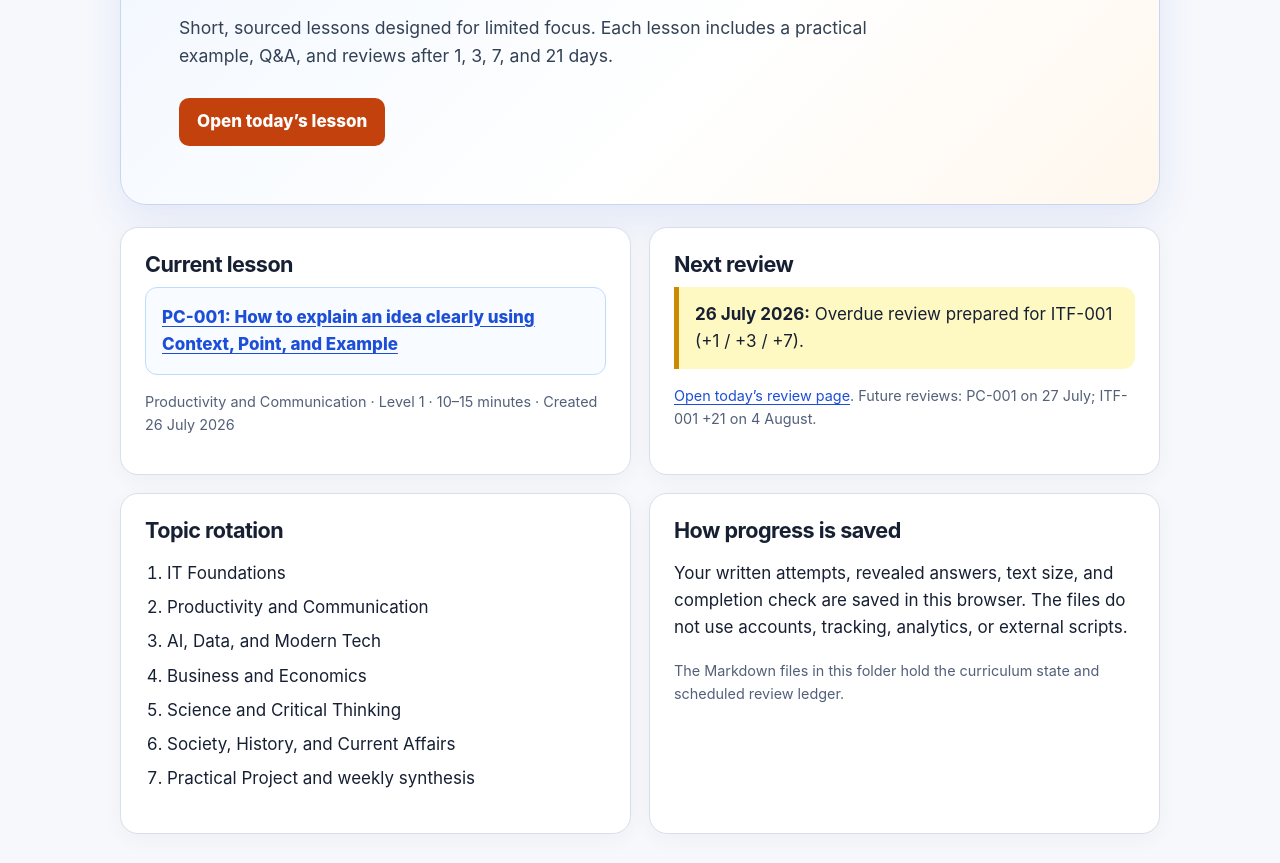
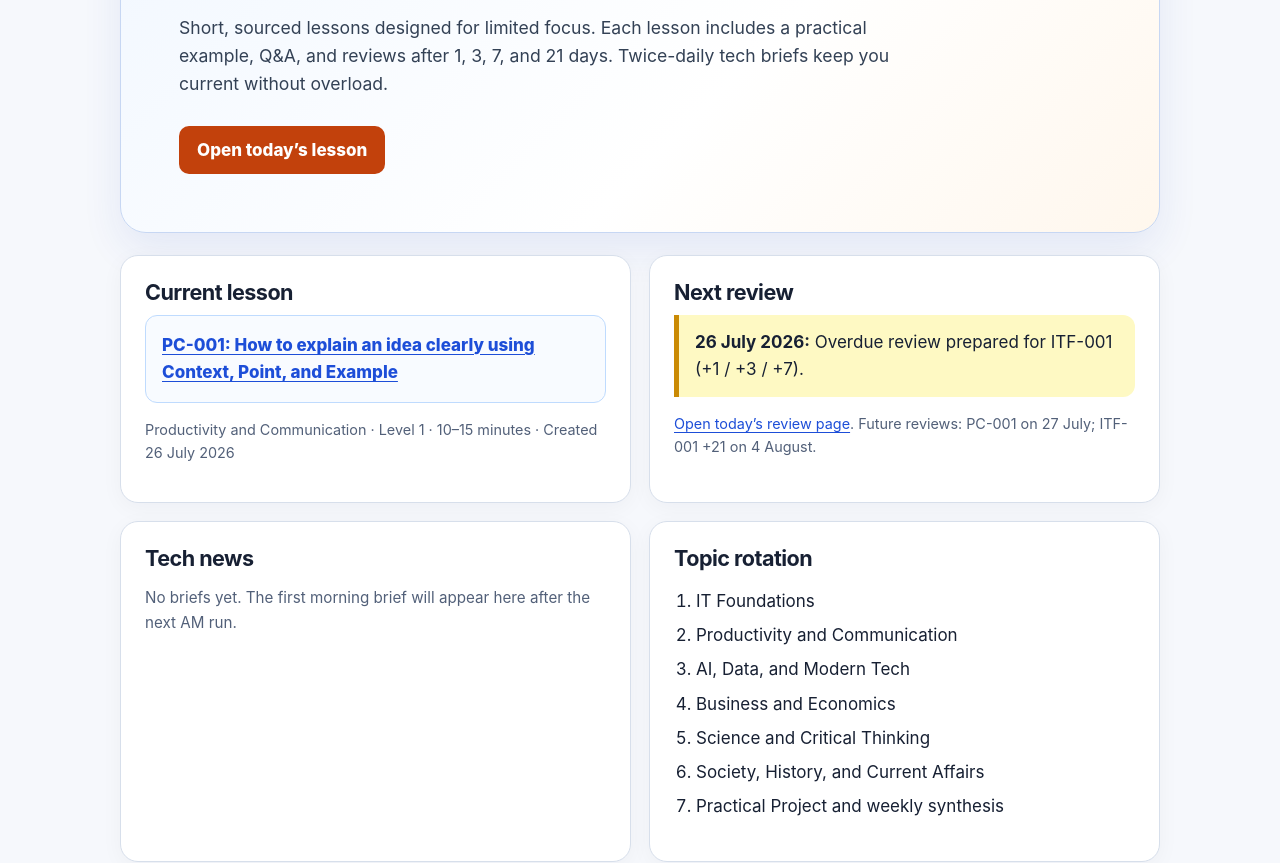
Before and after one commit to Arunstha21/daily-learning, a plain HTML site: page index.html in a window 1280 px wide. Shown: the part 291-1154 px from the top of the page. Drawn offline with Linux system fonts and the light colour scheme.

Commit message:
Make tech-news HTML-only and surface it on index.html
- Change tech-news files from .md to .html (YYYY-MM-DD-AM.html / -PM.html)
- Update AGENTS.md + GUIDE.md accordingly
- Add Tech News card/section to index.html (ready for AM/PM links)
- Refresh CONTEXT.md tracking note

```diff
--- a/index.html
+++ b/index.html
@@ -3,7 +3,7 @@
 <head>
   <meta charset="utf-8">
   <meta name="viewport" content="width=device-width, initial-scale=1">
-  <meta name="description" content="A personal daily learning program with short lessons and spaced reviews.">
+  <meta name="description" content="A personal daily learning program with short lessons, spaced reviews, and twice-daily tech briefs.">
   <title>Daily Learning</title>
   <style>
     :root { color-scheme: light; --blue:#1d4ed8; --ink:#172033; --muted:#526079; --line:#d7dfeb; --orange:#c2410c; font-family:Inter,ui-sans-serif,-apple-system,BlinkMacSystemFont,"Segoe UI",sans-serif; }
@@ -27,6 +27,11 @@
     .rotation { padding-left:22px; }
     .rotation li + li { margin-top:7px; }
     .review { padding:14px 16px; border-left:5px solid #ca8a04; background:#fef9c3; border-radius:0 12px 12px 0; }
+    .news-list { list-style:none; padding:0; margin:0; }
+    .news-list li { margin:0 0 10px; }
+    .news-list a { display:block; padding:12px 14px; border:1px solid #bfdbfe; border-radius:10px; background:#f8fbff; font-weight:700; text-decoration:none; }
+    .news-list a:hover { background:#eff6ff; }
+    .news-empty { color:var(--muted); font-size:.95rem; }
     @media (max-width:720px) { .grid { grid-template-columns:1fr; } main { width:min(100% - 20px,1040px); } .hero { border-radius:16px; } }
     @media (prefers-reduced-motion:reduce) { *,*::before,*::after { scroll-behavior:auto!important; transition:none!important; } }
   </style>
@@ -36,7 +41,7 @@
     <header class="hero">
       <p class="eyebrow">Personal learning workspace</p>
       <h1>Learn one useful thing today.</h1>
-      <p class="lead">Short, sourced lessons designed for limited focus. Each lesson includes a practical example, Q&amp;A, and reviews after 1, 3, 7, and 21 days.</p>
+      <p class="lead">Short, sourced lessons designed for limited focus. Each lesson includes a practical example, Q&amp;A, and reviews after 1, 3, 7, and 21 days. Twice-daily tech briefs keep you current without overload.</p>
       <a class="next" href="02_Productivity_and_Communication/PC-001_2026-07-26_explain-idea-context-point-example.html">Open today’s lesson</a>
     </header>
 
@@ -56,6 +61,17 @@
       </section>
 
       <section class="card">
+        <h2>Tech news</h2>
+        <p class="news-empty">No briefs yet. The first morning brief will appear here after the next AM run.</p>
+        <!-- Example structure once briefs exist:
+        <ul class="news-list">
+          <li><a href="tech-news/2026-07-27-AM.html">27 July 2026 · Morning brief</a></li>
+          <li><a href="tech-news/2026-07-27-PM.html">27 July 2026 · Evening brief</a></li>
+        </ul>
+        -->
+      </section>
+
+      <section class="card">
         <h2>Topic rotation</h2>
         <ol class="rotation">
           <li>IT Foundations</li>
@@ -71,7 +87,7 @@
       <section class="card">
         <h2>How progress is saved</h2>
         <p>Your written attempts, revealed answers, text size, and completion check are saved in this browser. The files do not use accounts, tracking, analytics, or external scripts.</p>
-        <p class="details">The Markdown files in this folder hold the curriculum state and scheduled review ledger.</p>
+        <p class="details">The Markdown files in this folder hold the curriculum state and scheduled review ledger. Tech briefs are HTML pages in <code>tech-news/</code>.</p>
       </section>
     </div>
   </main>
```
Also changed, not shown: 3 other files.
